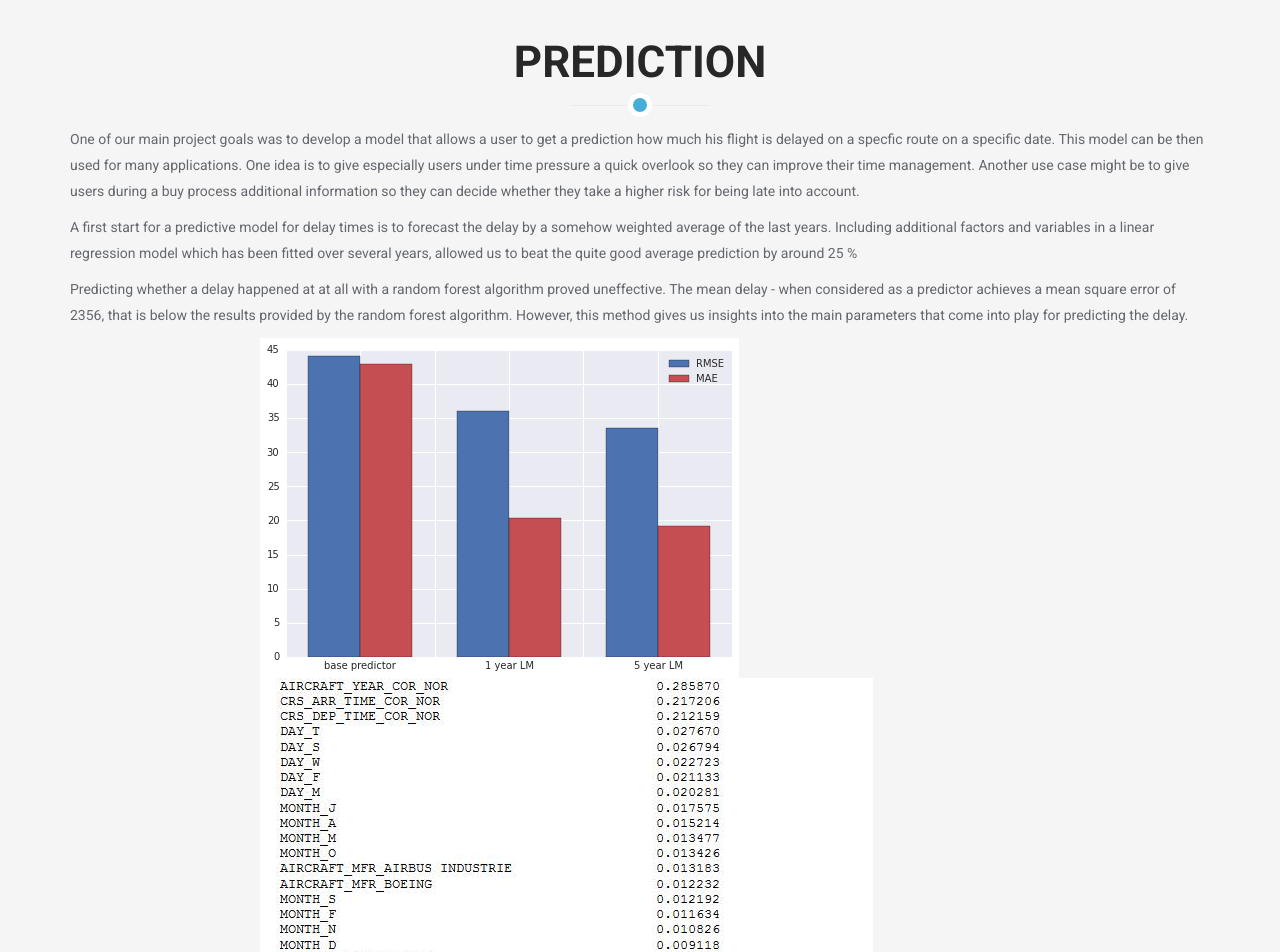
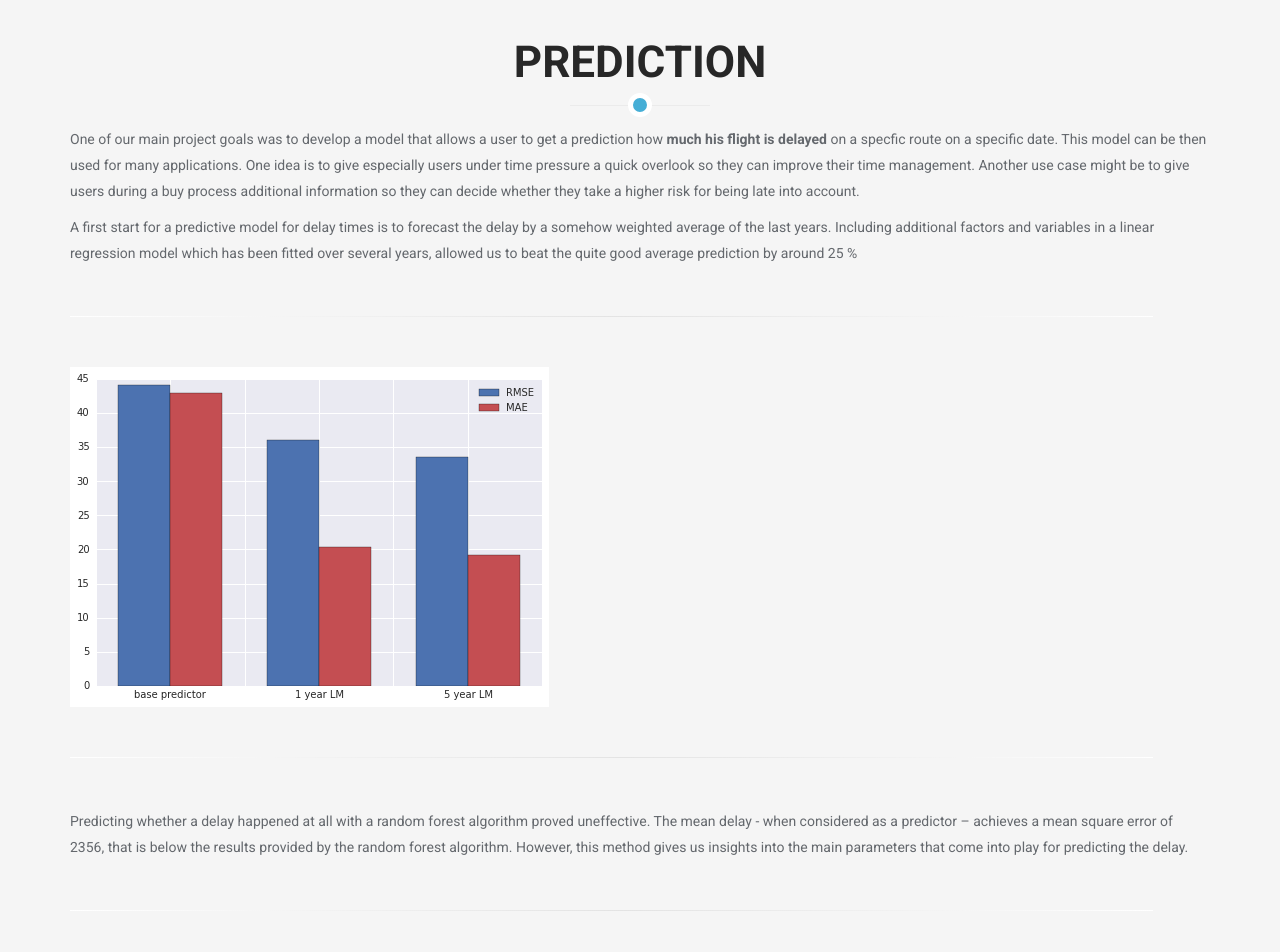
Before and after one commit to LeonhardFS/flightbbq, a plain HTML site: page index.html in a window 1280 px wide. Shown: the part 7000-7952 px from the top of the page. Drawn offline with Linux system fonts and the light colour scheme.

Commit message:
notebooks

```diff
--- a/index.html
+++ b/index.html
@@ -452,22 +452,26 @@
             <div class="section-header">
                 <h2 class="section-title text-center wow fadeInDown">Prediction</h2>
                 <p class="text-left wow fadeInDown">
-                    One of our main project goals was to develop a model that allows a user to get a prediction how much his flight is delayed on a specfic route on a specific date. This model can be then used for many applications. One idea is to give especially users under time pressure a quick overlook so they can improve their time management. Another use case might be to give users during a buy process additional information so they can decide whether they take a higher risk for being late into account.
+                    One of our main project goals was to develop a model that allows a user to get a prediction how <b>much his flight is delayed</b> on a specfic route on a specific date. This model can be then used for many applications. One idea is to give especially users under time pressure a quick overlook so they can improve their time management. Another use case might be to give users during a buy process additional information so they can decide whether they take a higher risk for being late into account.
                 </p>
                 <p class="text-left wow fadeInDown">
                     A first start for a predictive model for delay times is to forecast the delay by a somehow weighted average of the last years. Including additional factors and variables in a linear regression model which has been fitted over several years, allowed us to beat the quite good average prediction by around 25 &#37;
                 </p>
-                <p class="text-left wow fadeInDown">
-                    Predicting whether a delay happened at at all with a random forest algorithm proved uneffective. The mean delay - when considered as a predictor achieves a mean square error of 2356, that is below the results provided by the random forest algorithm. However, this method gives us insights into the main parameters that come into play for predicting the delay.
-                </p>
-                <p class="text-left wow fadeInDown col-md-offset-2">
-                    <img class="img-responsive" src="images/results/linear_model.png" alt="">
-                        <img class="img-responsive" src="images/results/feature_sig.jpg" alt="">
-                        <img class="img-responsive" src="images/results/mse_result.jpg" alt="">
             </div>
             <div class="text-center">
                 <p class="wow fadeInDown">
-                    <img class="img-responsive prediction-img" src="images/results/linear_model.png" alt="">
+                    <div class="divider"></div>
+                    <img class="img-responsive" src="images/results/linear_model.png" alt="">
+                    <div class="divider"></div>
+                </p>
+            </div>
+            <div class="section-header">
+                <p class="text-left wow fadeInDown">
+                    Predicting whether a delay happened at all with a random forest algorithm proved uneffective. The mean delay - when considered as a predictor – achieves a mean square error of 2356, that is below the results provided by the random forest algorithm. However, this method gives us insights into the main parameters that come into play for predicting the delay.
+                </p>
+            </div>
+            <div class="text-center">
+                <p class="wow fadeInDown">
                     <div class="divider"></div>
                     <img class="img-responsive prediction-img" src="images/results/feature_sig.jpg" alt="">
                     <div class="divider"></div>
```
